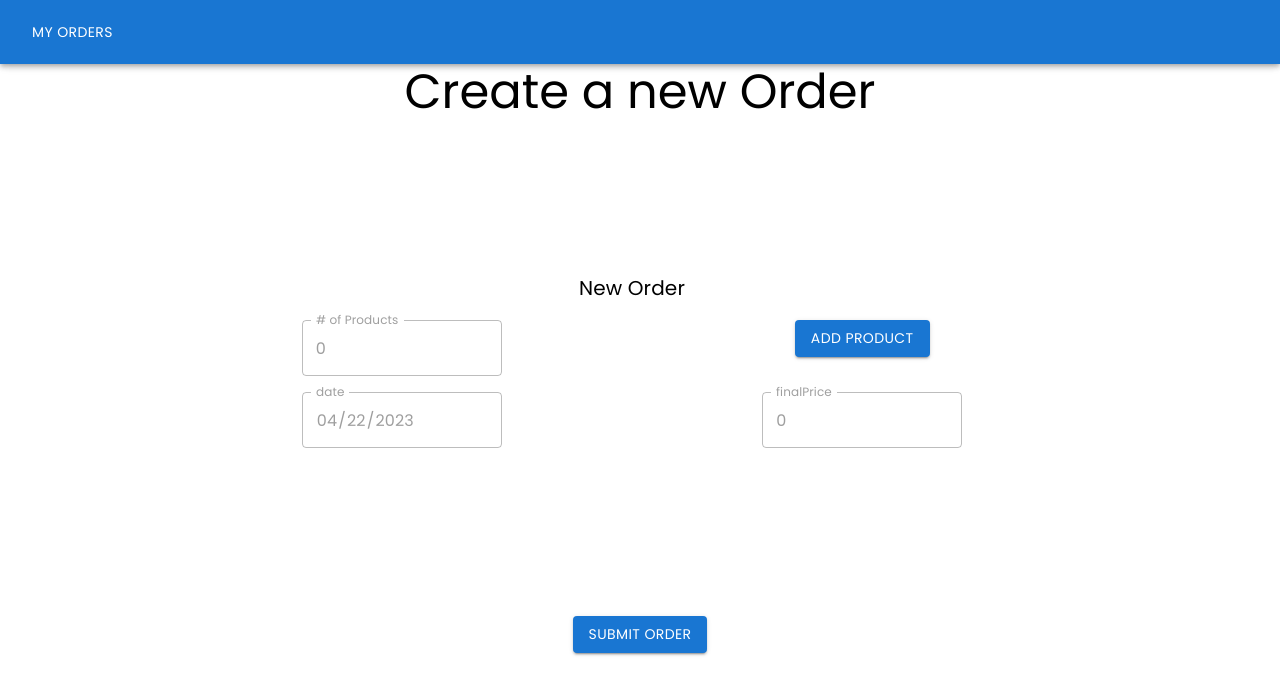
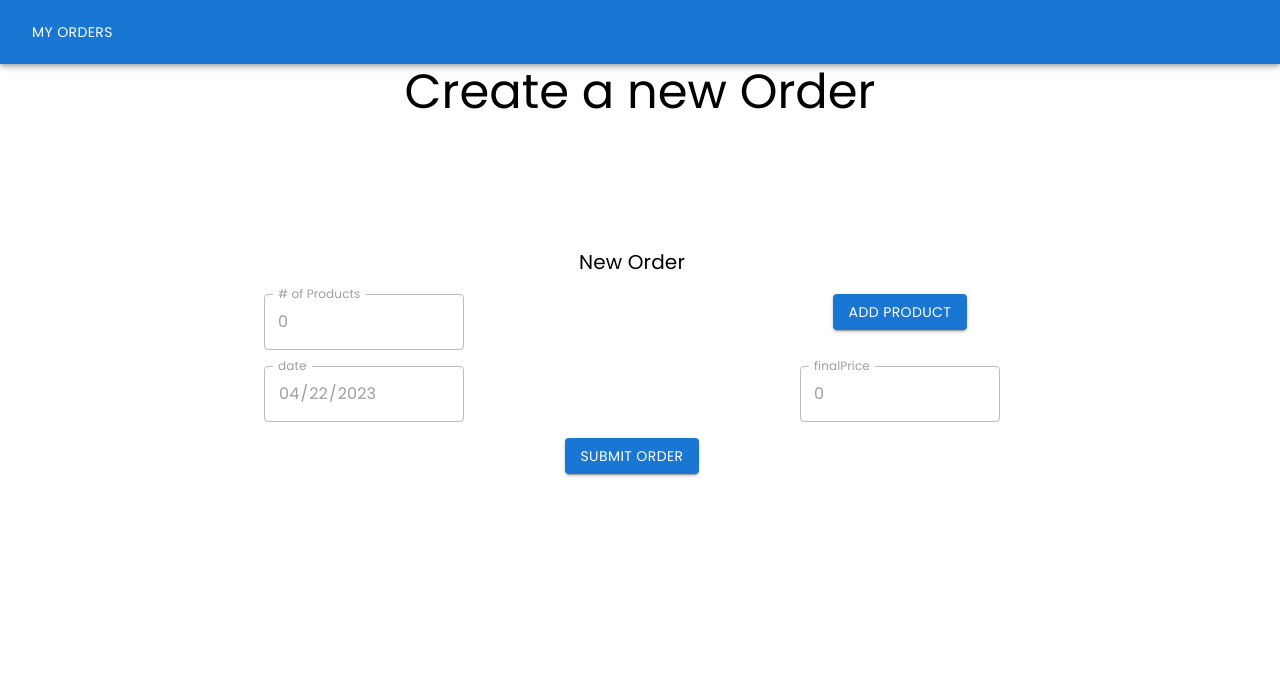
Before and after one commit to mauriciopinto/Reto-Fractal-Frontend, a React (Create React App) app: page /add-order in a window 1280 px wide. Shown: the top 694 px of the page. Built offline with nearby package versions, Linux system fonts and the light colour scheme; no server answers.

Commit message:
form invisible when modal opens

```diff
--- a/src/components/OrderEditForm.jsx
+++ b/src/components/OrderEditForm.jsx
@@ -18,6 +18,7 @@ import IconButton from '@mui/material/IconButton';
 import CloseIcon from '@mui/icons-material/Close';
 
 import { orderEditContext } from '../views/EditOrder';
+import OptionalComponent from './wrappers/OptionalComponent';
 
 const AddProductModal = (props) => {
     const [selectedValue, setSelectedValue] = React.useState (1);
@@ -121,6 +122,7 @@ const OrderEditForm = (props) => {
     }
 
     return (
+
             <Box
                 sx={{
                     height: '60vh',
@@ -131,6 +133,7 @@ const OrderEditForm = (props) => {
                 }}
             >
                 <Grid container spacing={2}>
+                    <OptionalComponent show={productModalOpen}>
                         <Grid item xs={12}>
                             <Typography variant="h6">{props.mode === 'create' ? "New Order" : `Order # ${orderNumber}`}</Typography>
                         </Grid>
@@ -146,9 +149,14 @@ const OrderEditForm = (props) => {
                         <Grid item xs={6}>
                             <TextField type="number" label="finalPrice"  value={orderFinalPrice} disabled sx={{width: '200px'}}/>
                         </Grid>
+                        <Grid item xs={12}>
+                            <Button variant="contained" onClick={props.submit}>Submit Order</Button>
+                        </Grid>
+                    </OptionalComponent>
                 </Grid>
                 <AddProductModal open={productModalOpen} submit={addProduct} close={closeModal} items={allItems}/>
             </Box>
+
     )
 }
 
--- /dev/null
+++ b/src/components/wrappers/OptionalComponent.jsx
@@ -0,0 +1,13 @@
+const OptionalComponent = (props) => {
+    return props.show ? (
+        <></>
+    ) : (
+        <>
+            {
+                props.children
+            }
+        </>
+    )
+}
+
+export default OptionalComponent;
--- a/src/views/EditOrder.jsx
+++ b/src/views/EditOrder.jsx
@@ -70,11 +70,8 @@ const EditOrderView = (props) => {
                     selectedItems: [selectedItems, setSelectedItems]
                 }}
             >
-                <OrderEditForm mode={props.mode} />
+                <OrderEditForm mode={props.mode} submit={submitOrder} />
             </orderEditContext.Provider>
-            <Grid item xs={12}>
-                <Button variant="contained" onClick={submitOrder}>Submit Order</Button>
-            </Grid>
             <Grid item xs={12}>
                 <Alert severity='error' sx={{display: showNumberOfProductsError ? 'block' : 'none'}}>Number of products cannot be less than 1</Alert>
             </Grid>
```
Lines whose indentation alone changed are shown as unchanged.
